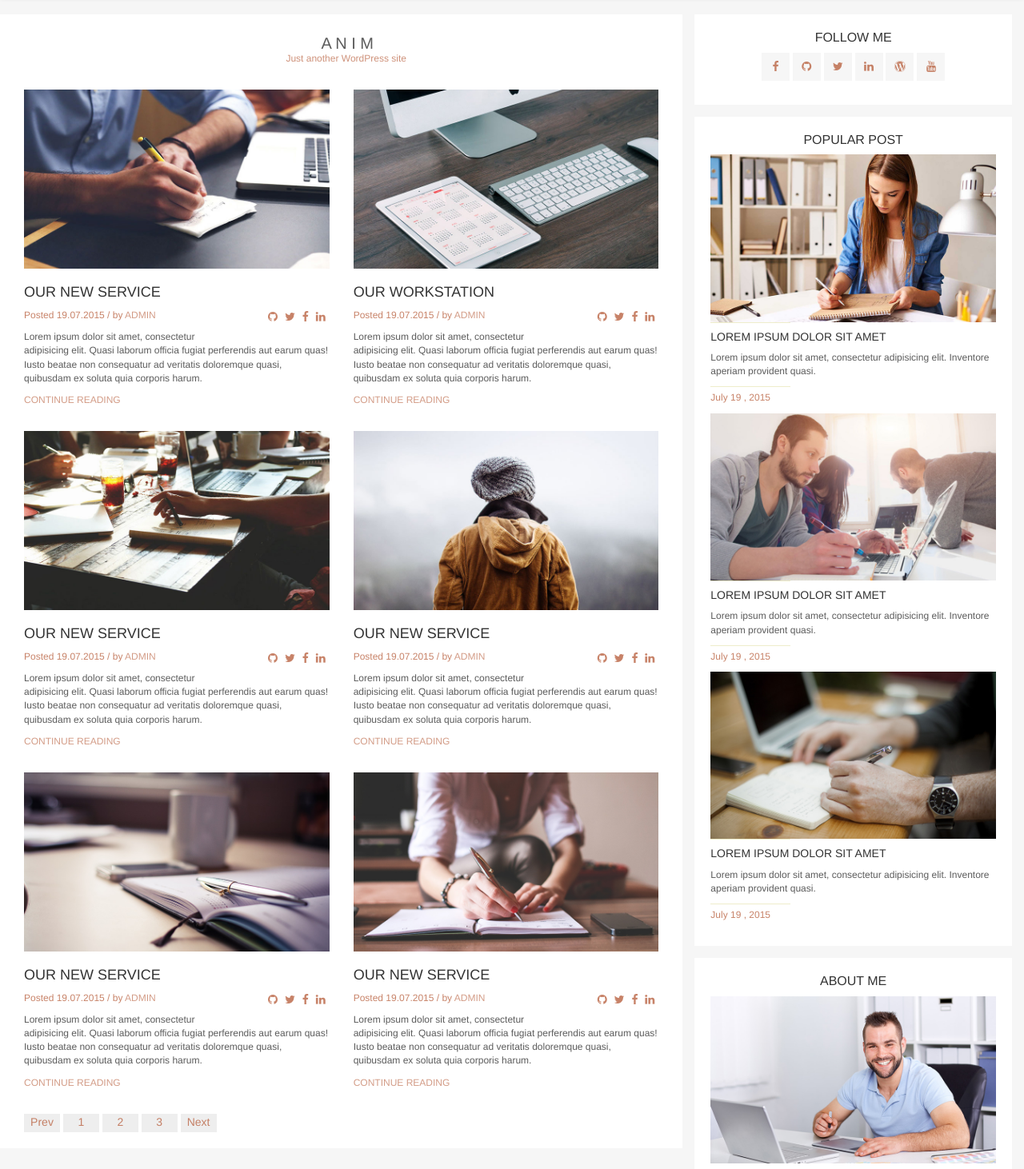
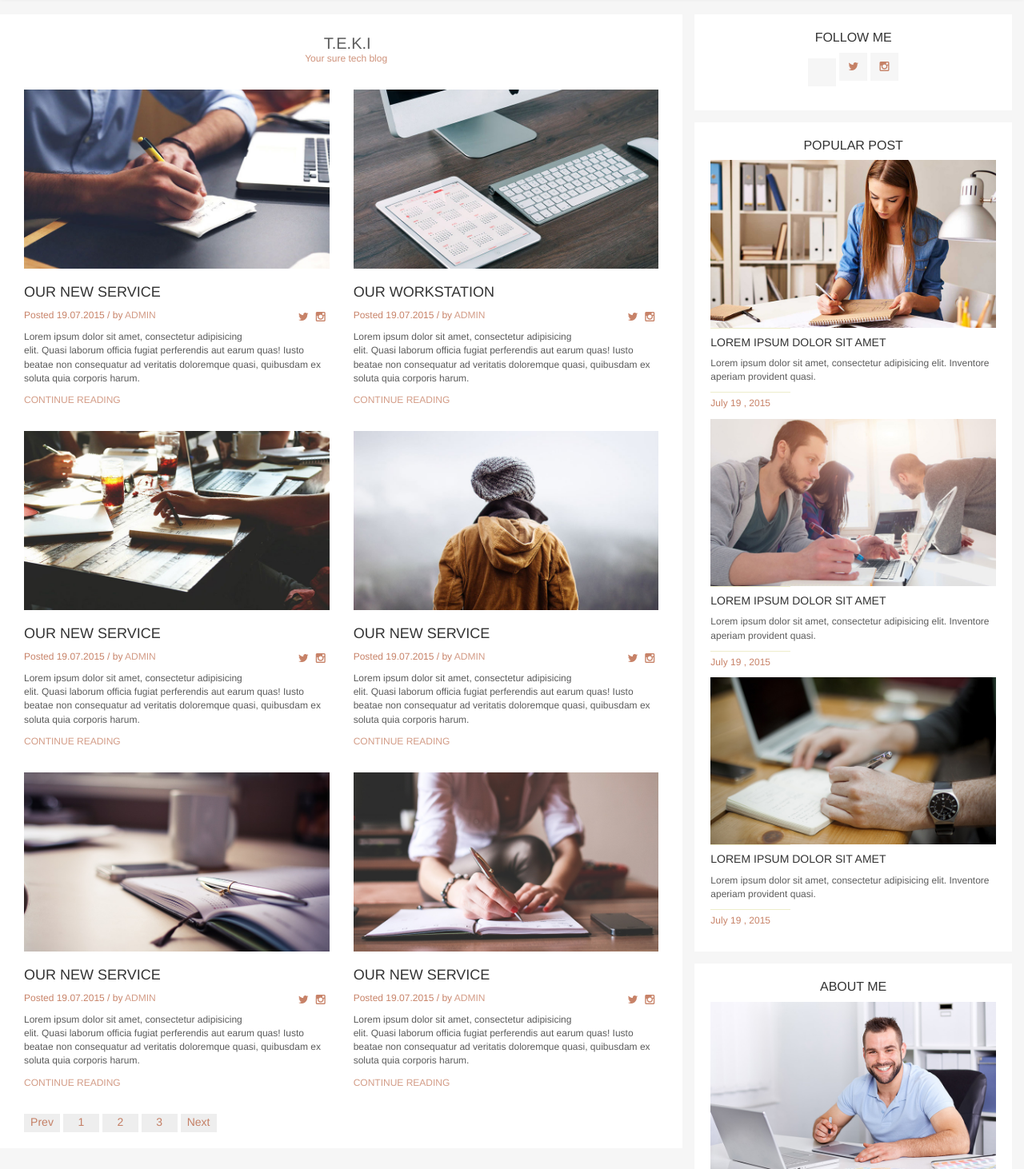
Before and after one commit to kayodetunmise/myblog, a plain HTML site: page index.html in a window 1280 px wide. Shown: the part 54-1516 px from the top of the page at 80% size. Drawn offline with Linux system fonts and the light colour scheme.

Commit message:
new release

```diff
--- a/index.html
+++ b/index.html
@@ -4,7 +4,7 @@
     <meta charset="UTF-8">
     <meta name="viewport" content="width=device-width, initial-scale=1">
     <meta http-equiv="X-UA-Compatible" content="IE=edge,chrome=1">
-    <title>Nao</title>
+    <title>Kayode's Blog</title>
     <link rel="stylesheet" href="css/font-awesome.min.css">
     <link rel="stylesheet" href="css/bootstrap-theme.min.css">
     <link rel="stylesheet" href="css/bootstrap.min.css">
@@ -34,17 +34,16 @@
             </nav>
             <div class="content">
                 <div class="col-md-8">
-                    <h3>A n i m</h3>
-                    <p class="des">Just another WordPress site</p>
+                    <h3>T.E.K.I</h3>
+                    <p class="des">Your sure tech blog</p>
                        <div class="col-md-6">
                         <div class="content_area">
                             <img src="img/n1.jpg" alt="#" class="img-responsive">
                             <h3>Our New Service</h3>
                             <ul>
-                                <li><a href="#"><i class="fa fa-github"></i></a></li>
+                                <li><a href="#"><i class="fa fa-tiktok"></i></a></li>
                                 <li><a href="#"><i class="fa fa-twitter"></i></a></li>
-                                <li><a href="#"><i class="fa fa-facebook"></i></a></li>
-                                <li><a href="#"><i class="fa fa-linkedin"></i></a></li>
+                                <li><a href="#"><i class="fa fa-instagram"></i></a></li>
                             </ul>
                             <p class="date">Posted 19.07.2015 / by <a href="">Admin</a></p>
                             <p>Lorem ipsum dolor sit amet, consectetur adipisicing elit. Quasi laborum officia fugiat perferendis aut earum quas! Iusto beatae non consequatur ad veritatis doloremque quasi, quibusdam ex soluta quia corporis harum.</p>
@@ -57,10 +56,9 @@
                             <img src="img/n2.jpg" alt="#" class="img-responsive">
                             <h3>Our Workstation</h3>
                             <ul>
-                                <li><a href="#"><i class="fa fa-github"></i></a></li>
+                                <li><a href="#"><i class="fa fa-tiktok"></i></a></li>
                                 <li><a href="#"><i class="fa fa-twitter"></i></a></li>
-                                <li><a href="#"><i class="fa fa-facebook"></i></a></li>
-                                <li><a href="#"><i class="fa fa-linkedin"></i></a></li>
+                                <li><a href="#"><i class="fa fa-instagram"></i></a></li>
                             </ul>
                             <p class="date">Posted 19.07.2015 / by <a href=""> Admin</a></p>
                             <p>Lorem ipsum dolor sit amet, consectetur adipisicing elit. Quasi laborum officia fugiat perferendis aut earum quas! Iusto beatae non consequatur ad veritatis doloremque quasi, quibusdam ex soluta quia corporis harum.</p>
@@ -72,10 +70,9 @@
                             <img src="img/n3.jpg" alt="#" class="img-responsive">
                             <h3>Our New Service</h3>
                             <ul>
-                                <li><a href="#"><i class="fa fa-github"></i></a></li>
+                                <li><a href="#"><i class="fa fa-tiktok"></i></a></li>
                                 <li><a href="#"><i class="fa fa-twitter"></i></a></li>
-                                <li><a href="#"><i class="fa fa-facebook"></i></a></li>
-                                <li><a href="#"><i class="fa fa-linkedin"></i></a></li>
+                                <li><a href="#"><i class="fa fa-instagram"></i></a></li>
                             </ul>
                             <p class="date">Posted 19.07.2015 / by <a href="">Admin</a></p>
                             <p>Lorem ipsum dolor sit amet, consectetur adipisicing elit. Quasi laborum officia fugiat perferendis aut earum quas! Iusto beatae non consequatur ad veritatis doloremque quasi, quibusdam ex soluta quia corporis harum.</p>
@@ -88,10 +85,9 @@
                             <img src="img/n4.jpg" alt="#" class="img-responsive">
                             <h3>Our New Service</h3>
                             <ul>
-                                <li><a href="#"><i class="fa fa-github"></i></a></li>
+                                <li><a href="#"><i class="fa fa-tiktok"></i></a></li>
                                 <li><a href="#"><i class="fa fa-twitter"></i></a></li>
-                                <li><a href="#"><i class="fa fa-facebook"></i></a></li>
-                                <li><a href="#"><i class="fa fa-linkedin"></i></a></li>
+                                <li><a href="#"><i class="fa fa-instagram"></i></a></li>
                             </ul>
                             <p class="date">Posted 19.07.2015 / by <a href="">Admin</a></p>
                             <p>Lorem ipsum dolor sit amet, consectetur adipisicing elit. Quasi laborum officia fugiat perferendis aut earum quas! Iusto beatae non consequatur ad veritatis doloremque quasi, quibusdam ex soluta quia corporis harum.</p>
@@ -104,10 +100,9 @@
                             <img src="img/n5.jpg" alt="#" class="img-responsive">
                             <h3>Our New Service</h3>
                             <ul>
-                                <li><a href="#"><i class="fa fa-github"></i></a></li>
+                                <li><a href="#"><i class="fa fa-tiktok"></i></a></li>
                                 <li><a href="#"><i class="fa fa-twitter"></i></a></li>
-                                <li><a href="#"><i class="fa fa-facebook"></i></a></li>
-                                <li><a href="#"><i class="fa fa-linkedin"></i></a></li>
+                                <li><a href="#"><i class="fa fa-instagram"></i></a></li>
                             </ul>
                             <p class="date">Posted 19.07.2015 / by <a href="">Admin</a></p>
                             <p>Lorem ipsum dolor sit amet, consectetur adipisicing elit. Quasi laborum officia fugiat perferendis aut earum quas! Iusto beatae non consequatur ad veritatis doloremque quasi, quibusdam ex soluta quia corporis harum.</p>
@@ -120,10 +115,9 @@
                             <img src="img/n6.jpg" alt="#" class="img-responsive">
                             <h3>Our New Service</h3>
                             <ul>
-                                <li><a href="#"><i class="fa fa-github"></i></a></li>
+                                <li><a href="#"><i class="fa fa-tiktok"></i></a></li>
                                 <li><a href="#"><i class="fa fa-twitter"></i></a></li>
-                                <li><a href="#"><i class="fa fa-facebook"></i></a></li>
-                                <li><a href="#"><i class="fa fa-linkedin"></i></a></li>
+                                <li><a href="#"><i class="fa fa-instagram"></i></a></li>
                             </ul>
                             <p class="date">Posted 19.07.2015 / by <a href="">Admin</a></p>
                             <p>Lorem ipsum dolor sit amet, consectetur adipisicing elit. Quasi laborum officia fugiat perferendis aut earum quas! Iusto beatae non consequatur ad veritatis doloremque quasi, quibusdam ex soluta quia corporis harum.</p>
@@ -145,12 +139,9 @@
                 <div class="widget">
                     <h3>Follow Me</h3>
                     <ul>
-                        <li><a href=""><i class="fa fa-facebook"></i></a></li>
-                        <li><a href=""><i class="fa fa-github"></i></a></li>
-                        <li><a href=""><i class="fa fa-twitter"></i></a></li>
-                        <li><a href=""><i class="fa fa-linkedin"></i></a></li>
-                        <li><a href=""><i class="fa fa-wordpress"></i></a></li>
-                        <li><a href=""><i class="fa fa-youtube"></i></a></li>
+                        <li><a href="#"><i class="fa fa-tiktok"></i></a></li>
+                        <li><a href="#"><i class="fa fa-twitter"></i></a></li>
+                        <li><a href="#"><i class="fa fa-instagram"></i></a></li>
                     </ul>
                 </div>
 
```
